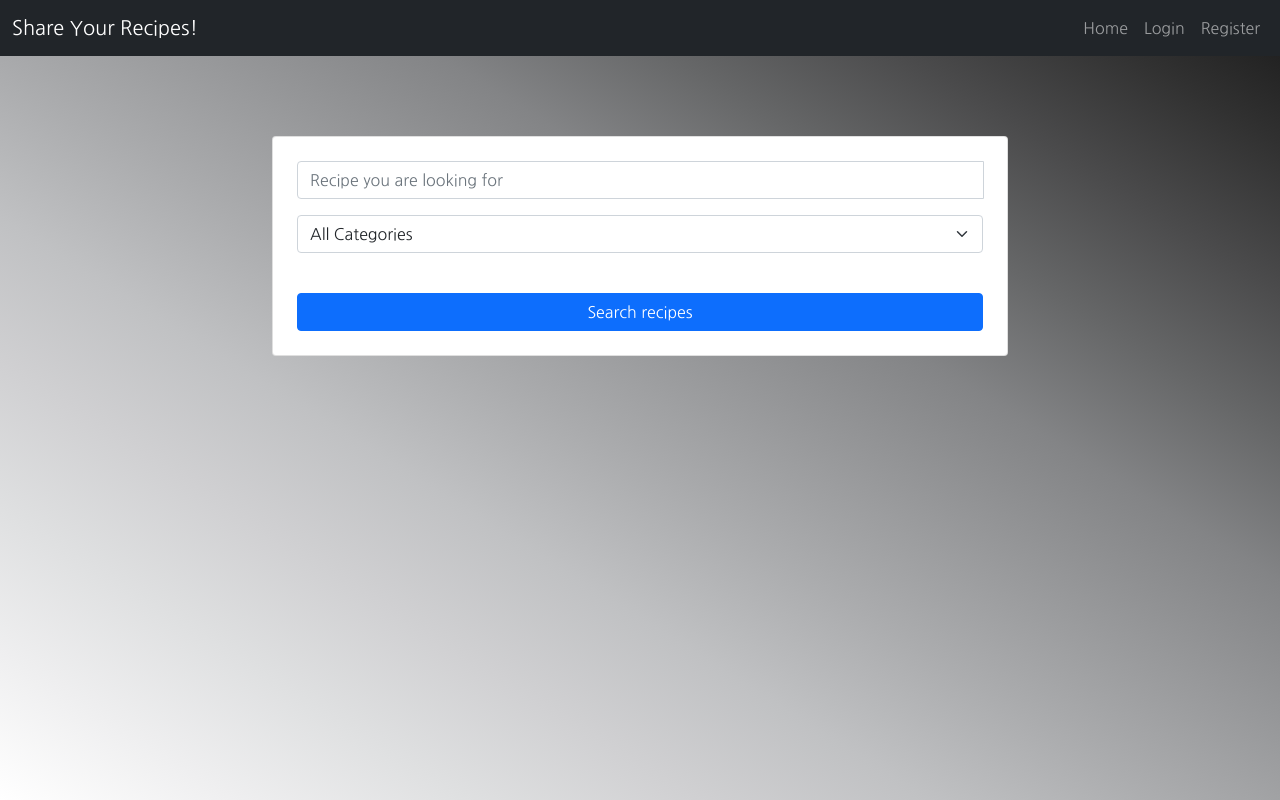
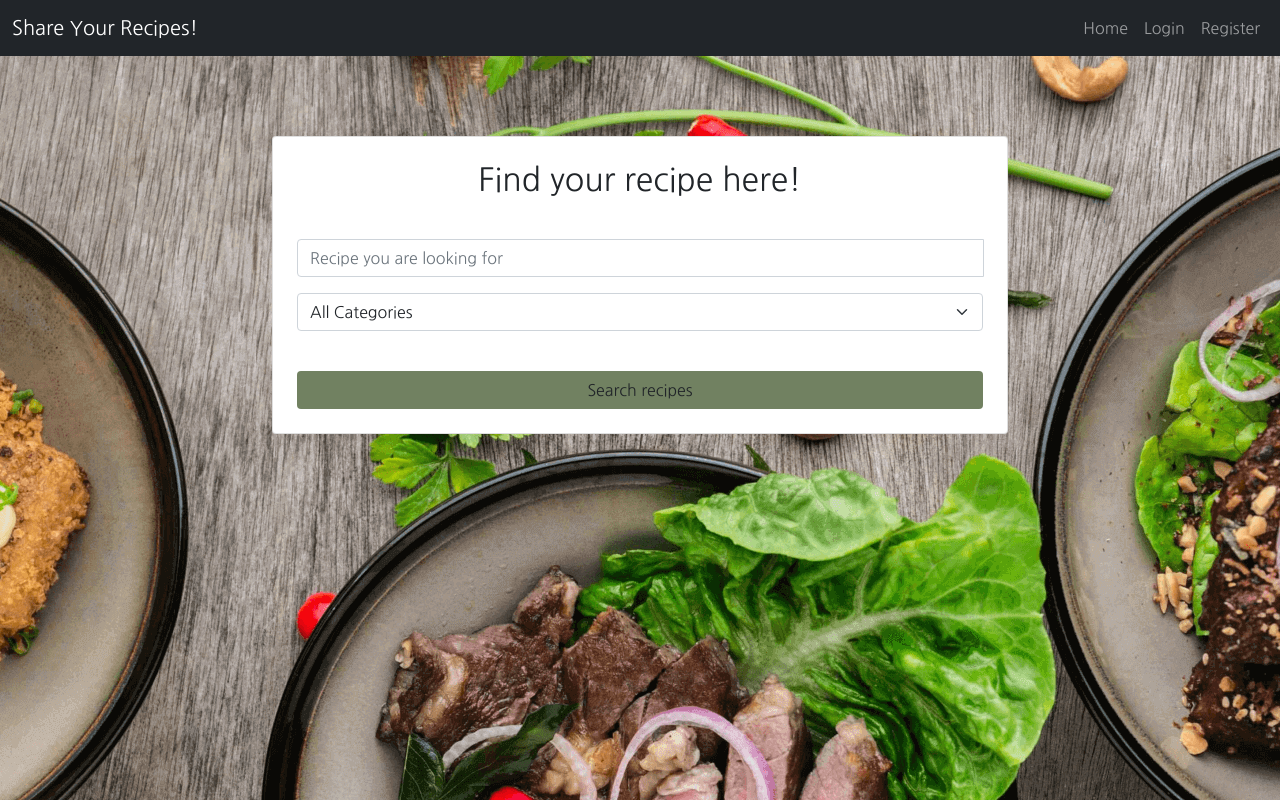
Before and after one commit to Zelhorst92/share-your-recipes, a Flask app: page / in a window 1280 px wide. Run offline with Flask 2, Linux system fonts and the light colour scheme; data that the repository does not hold is empty; some libraries are stand-ins or nearby versions.

Commit message:
Add background image and styling

```diff
--- a/static/css/styles.css
+++ b/static/css/styles.css
@@ -1,14 +1,16 @@
 @import url('https://fonts.googleapis.com/css2?family=Nanum+Gothic:wght@400;700&display=swap');
 
 html {
-
+    /* font-size: 62.5%; */
     scroll-behavior: smooth;
+    min-height: 100vh;
 }
 
 body {
     font-family: 'Nanum Gothic', 'Times New Roman', serif;
-    font-size: 400;
-    background-image: linear-gradient(to right top, #ffffff, #efeff0, #dfe0e1, #d0d0d2, #c0c1c3, #abacae, #97989a, #838486, #666768, #4b4b4c, #313131, #191919);
+    font-size: /* 2rem */;
+    background: linear-gradient(to right top, #ffffff, #efeff0, #dfe0e1, #d0d0d2, #c0c1c3, #abacae, #97989a, #838486, #666768, #4b4b4c, #313131, #191919);
+    background-image: url('../images/main-background.png');
     height: 100vh;
     background-repeat: no-repeat;
     background-position: top center;
@@ -26,6 +28,18 @@ p {
 .flash-box {
     height: 5rem;
     padding-top: 1.5rem;
+}
+
+.home-title {
+    padding-bottom: 2rem;
+}
+
+.main-btn {
+    background-color: #718161;
+}
+
+.main-btn:hover {
+    background-color: #375412;
 }
 
 .card {
--- a/templates/components/home.html
+++ b/templates/components/home.html
@@ -5,6 +5,7 @@
     <div class="col-10 offset-1 col-xl-8 offset-xl-2">
         <form class="card text-center" method="POST" action="{{ url_for('search') }}">
             <div class="card-body">
+                <h2 class="home-title">Find your recipe here!</h2>
                 <!-- Inputfield Search -->
                 <div class="input-group mb-3">
                     <input id="inputquery" name="inputquery" type="search" class="form-control" placeholder="Recipe you are looking for"
@@ -21,7 +22,7 @@
                     </select>
                     <label for="categoryquery"></label>
                 </div>
-                <button type="submit" class="input-group btn btn-primary">Search recipes</button>
+                <button type="submit" class="input-group btn main-btn">Search recipes</button>
             </div>
         </form>
     </div>
```
